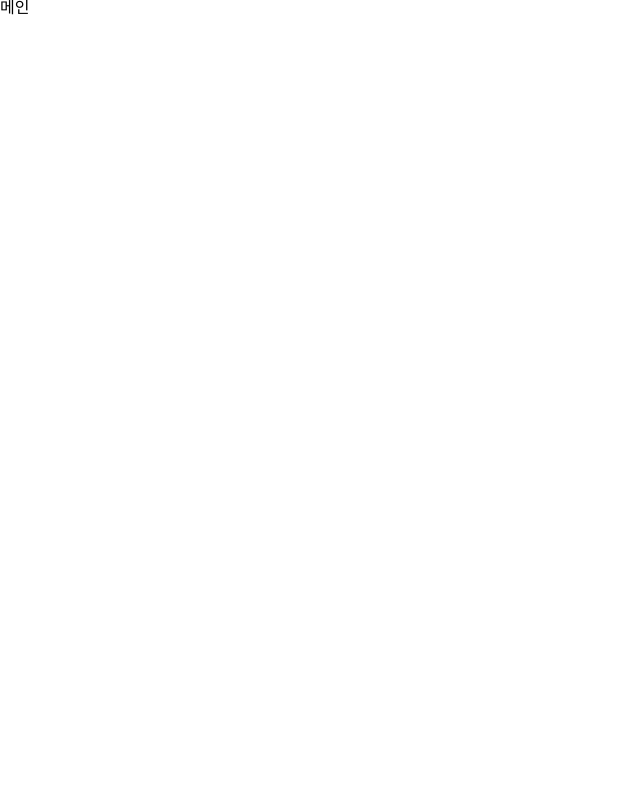
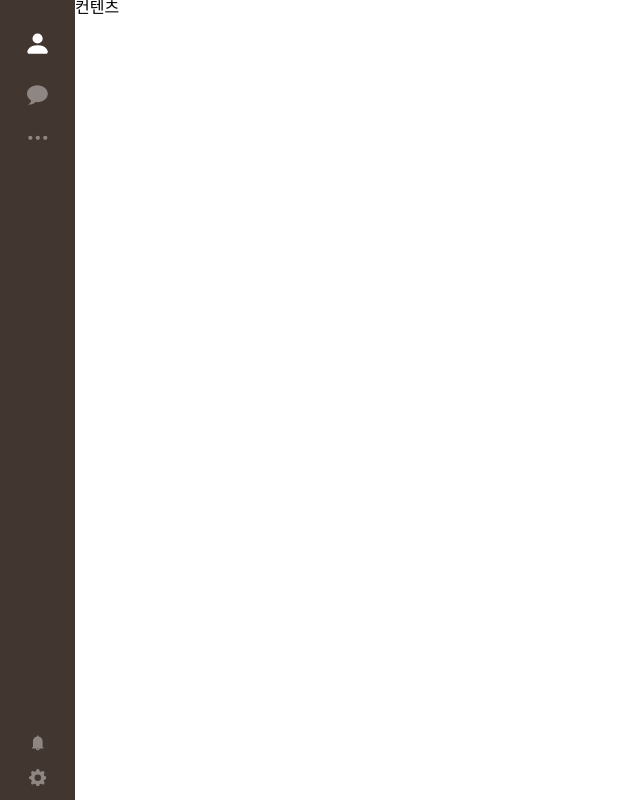
Before and after one commit to jaryapp/KakaoTalk-clone, a React (Create React App) app in the folder front/: page / in a window 1280 px wide. Shown: the whole page, without its empty margins (0-640 px from the left). Built offline with nearby package versions, Linux system fonts and the light colour scheme.

Commit message:
feat: mark-up navigation

```diff
--- a/front/package.json
+++ b/front/package.json
@@ -7,16 +7,21 @@
     "@testing-library/jest-dom": "^5.11.4",
     "@testing-library/react": "^11.1.0",
     "@testing-library/user-event": "^12.1.10",
+    "@types/classnames": "^2.2.11",
     "@types/jest": "^26.0.15",
     "@types/node": "^12.0.0",
     "@types/react": "^16.14.2",
     "@types/react-dom": "^16.9.10",
     "@types/react-router": "^5.1.11",
     "@types/react-router-dom": "^5.1.7",
+    "@types/styled-components": "^5.1.7",
+    "classnames": "^2.2.6",
     "react": "^17.0.1",
     "react-dom": "^17.0.1",
+    "react-icons": "^4.1.0",
     "react-router-dom": "^5.2.0",
     "react-scripts": "4.0.1",
+    "styled-components": "^5.2.1",
     "typescript": "^4.0.3",
     "web-vitals": "^0.2.4"
   },
--- a/front/public/reset.css
+++ b/front/public/reset.css
@@ -127,3 +127,7 @@ table {
   border-collapse: collapse;
   border-spacing: 0;
 }
+
+* {
+  box-sizing: border-box;
+}
--- /dev/null
+++ b/front/src/components/Navigation/Naviagtion.tsx
@@ -0,0 +1,110 @@
+import React, { EventHandler, useState } from 'react';
+import styled from 'styled-components';
+import { BsPersonFill, BsFillGearFill } from 'react-icons/bs';
+import { ImBubble } from 'react-icons/im';
+import { FiMoreHorizontal } from 'react-icons/fi';
+import { AiFillBell } from 'react-icons/ai';
+
+import classNames from 'classnames';
+
+const StyledNavigation = styled.nav`
+  background-color: #423630;
+  height: 100%;
+  ul {
+    height: 100%;
+    padding: 30px 0 10px;
+    display: flex;
+    flex-direction: column;
+    align-items: center;
+    li {
+      color: #8d8683;
+      margin-bottom: 0.8em;
+      cursor: pointer;
+      &:hover {
+        color: #bdb4af;
+      }
+      &.person {
+        font-size: 1.7rem;
+      }
+      &.bubble {
+        font-size: 1.3rem;
+      }
+      &.more {
+        font-size: 1.6rem;
+      }
+      &.bell {
+        font-size: 1.1rem;
+      }
+      &.gear {
+        font-size: 1.1rem;
+      }
+      &.active {
+        color: white;
+      }
+    }
+    li:nth-child(4) {
+      margin-top: auto;
+    }
+    li:last-child {
+      margin-bottom: 0;
+    }
+  }
+`;
+
+const Navigation: React.FC = () => {
+  const [activeId, setActiveId] = useState<number>(1);
+  const navList = [
+    {
+      id: 1,
+      className: 'person',
+      icon: <BsPersonFill />,
+    },
+    {
+      id: 2,
+      className: 'bubble',
+      icon: <ImBubble />,
+    },
+    {
+      id: 3,
+      className: 'more',
+      icon: <FiMoreHorizontal />,
+    },
+    {
+      id: 4,
+      className: 'bell',
+      icon: <AiFillBell />,
+    },
+    {
+      id: 5,
+      className: 'gear',
+      icon: <BsFillGearFill />,
+    },
+  ];
+
+  const onClick = (id: number) => {
+    setActiveId(id);
+  };
+
+  return (
+    <StyledNavigation>
+      <ul>
+        {navList.map(nav => {
+          return (
+            <li
+              key={nav.id}
+              className={classNames(
+                nav.className,
+                activeId === nav.id && 'active',
+              )}
+              onClick={() => onClick(nav.id)}
+            >
+              {nav.icon}
+            </li>
+          );
+        })}
+      </ul>
+    </StyledNavigation>
+  );
+};
+
+export default Navigation;
--- /dev/null
+++ b/front/src/components/Navigation/index.ts
@@ -0,0 +1 @@
+export { default } from './Naviagtion';
--- a/front/src/pages/MainPage.tsx
+++ b/front/src/pages/MainPage.tsx
@@ -1,7 +1,29 @@
 import React from 'react';
+import styled from 'styled-components';
+import { BrowserRouter as Router, Route } from 'react-router-dom';
+
+import Navigation from '@components/Navigation';
+
+const Container = styled.section`
+  display: flex;
+  height: 100vh;
+  & > aside {
+    width: 75px;
+  }
+  & > main {
+    flex-grow: 1;
+  }
+`;
 
 const MainPage: React.FC = () => {
-  return <div>메인</div>;
+  return (
+    <Container>
+      <aside>
+        <Navigation />
+      </aside>
+      <main>컨텐츠</main>
+    </Container>
+  );
 };
 
 export default MainPage;
```
Also changed, not shown: 1 other file (tests, documents, lock files or other folders).
